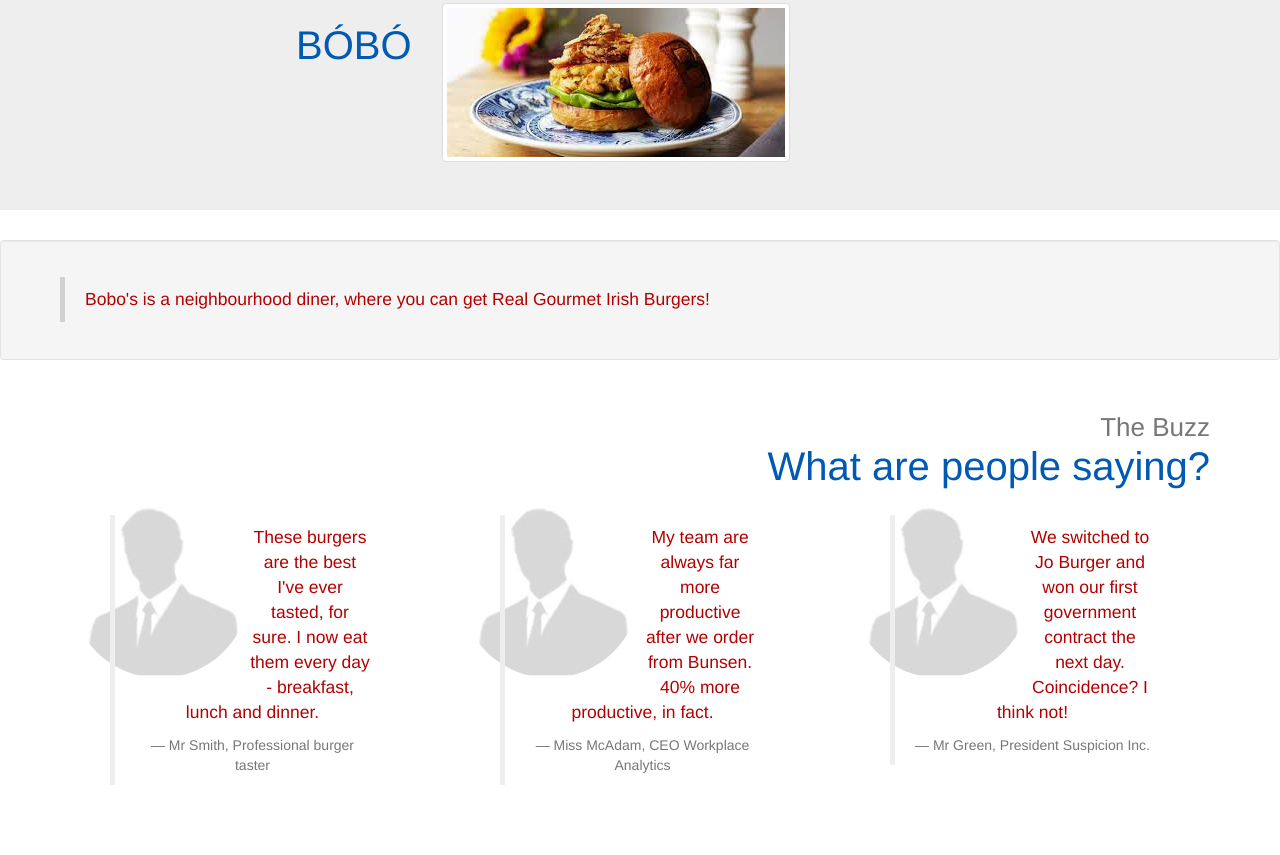
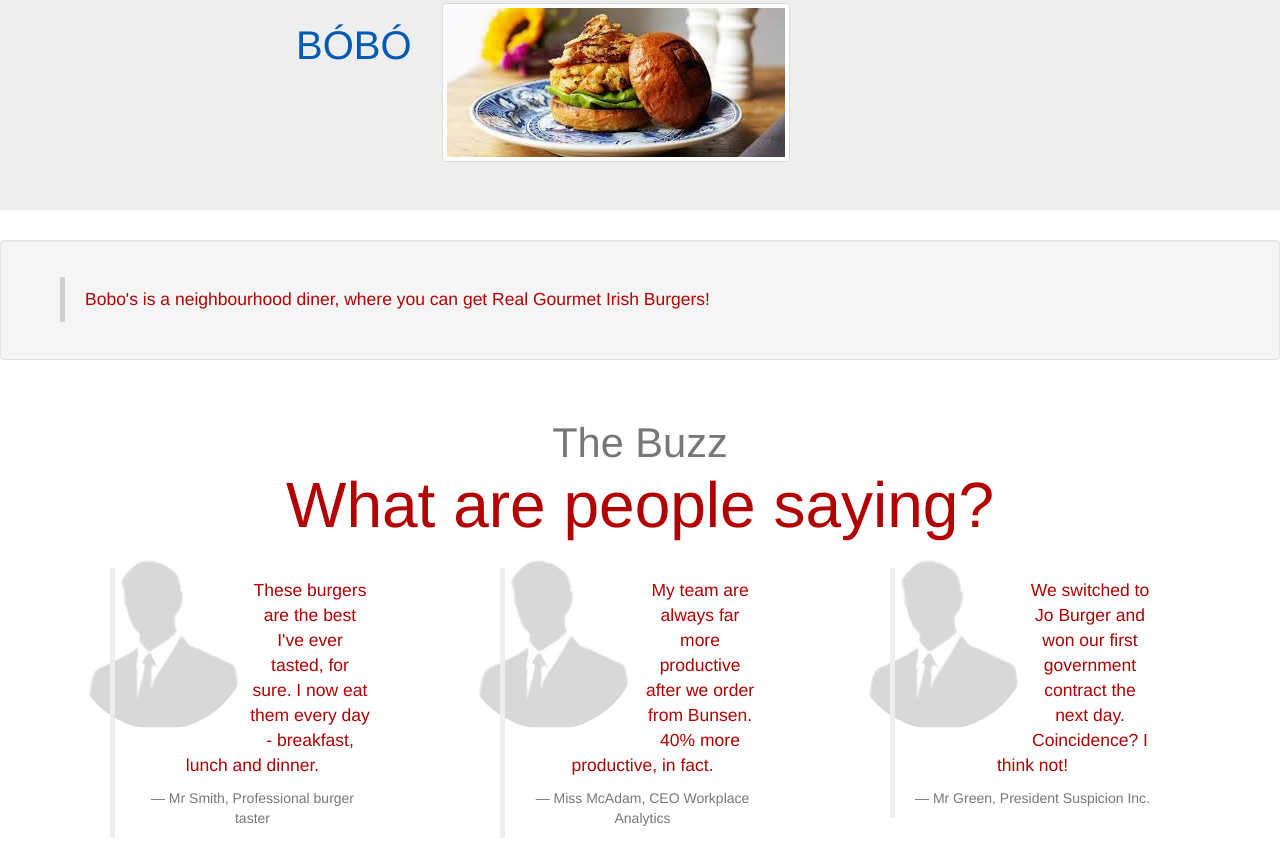
Before and after one commit to kateprenty/Project-808080, a plain HTML site: page index.html in a window 1280 px wide. Shown: the part 3142-3997 px from the top of the page. Before the commit the page ends 3945 px from the top, so only its background shows below. Drawn offline with Linux system fonts and the light colour scheme.

Commit message:
centered Buzz section

```diff
--- a/css/styles.css
+++ b/css/styles.css
@@ -11,6 +11,11 @@ h2{
   color:#0059b3;
   text-align: right;
   font-size:40px;
+}
+h3{
+  color:#b30000;
+  text-align: center;
+  font-size: 64px;
 }
 p {
   color: #b30000;
--- a/index.html
+++ b/index.html
@@ -208,7 +208,7 @@
 
 <div id="buzz" class="text-center">
 <div class="container">
-<h2><small>The Buzz</small> <br/>What are people saying?</h2>
+<h3><small>The Buzz</small> <br/>What are people saying?</h3>
 
   <div class="row">
 
@@ -217,8 +217,8 @@
     <blockquote>
 <p>These burgers are the best I've ever tasted, for sure. I now eat them every day - breakfast, lunch and dinner.</p>
 <small>Mr Smith, Professional burger taster</small>
+</blockquote>
 
-</blockquote>
     </div>
 
     <div class='col-sm-4'>
```
